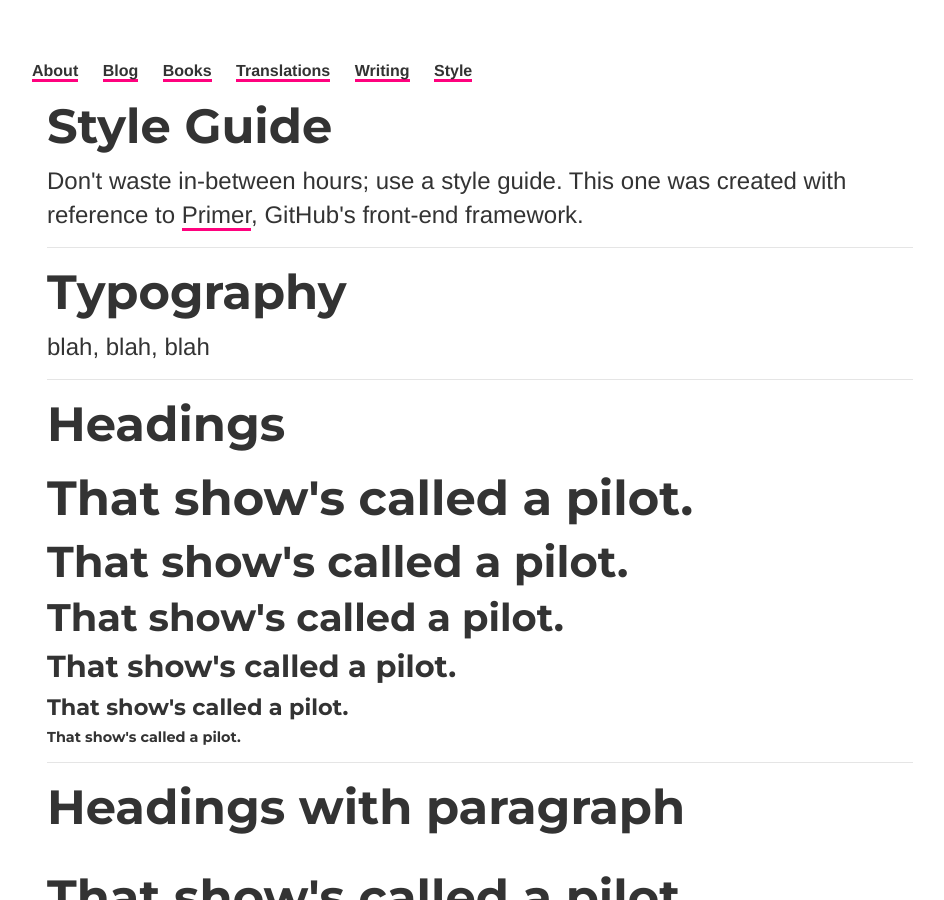
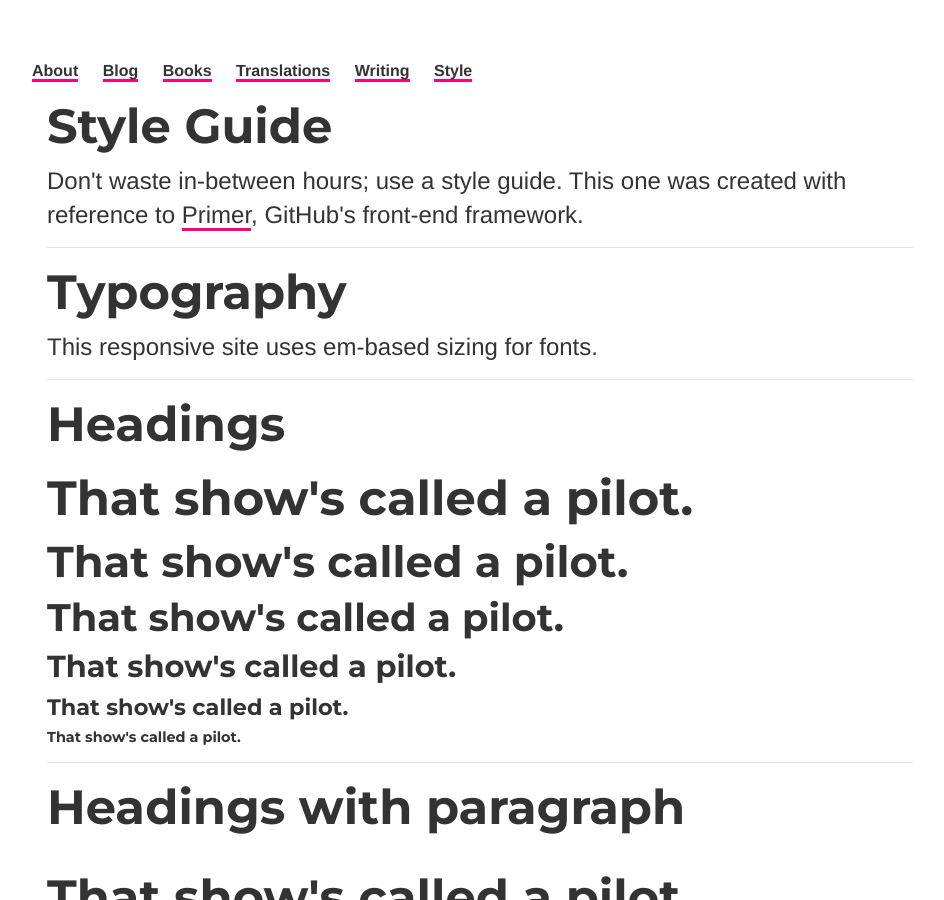
Before and after one commit to ariesti/ariesti.github.io, a Jekyll site: the page built from style/index.html, in a window 1280 px wide and 900 px high. Shown: the whole window, without its empty margins (160-1104 px from the left). Built offline with Jekyll 4.4.1, drawn with Linux system fonts in a browser that asks for light colours.

Commit message:
Added to typo

```diff
--- a/style/index.html
+++ b/style/index.html
@@ -10,7 +10,7 @@ permalink: /style/
 	<hr>
 	<div class="typography">
         	<h1>Typography</h1>
-		<p>blah, blah, blah</p>
+		<p>This responsive site uses em-based sizing for fonts.</p>
     	</div>
 	<hr>
 	<div class="headings">
```
